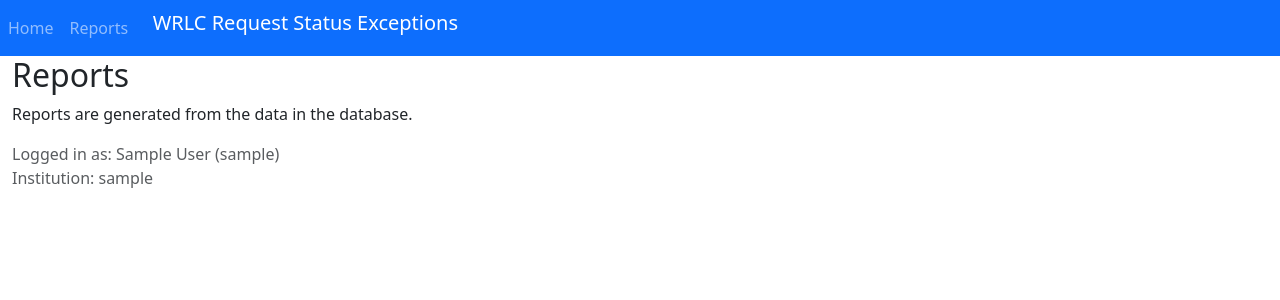
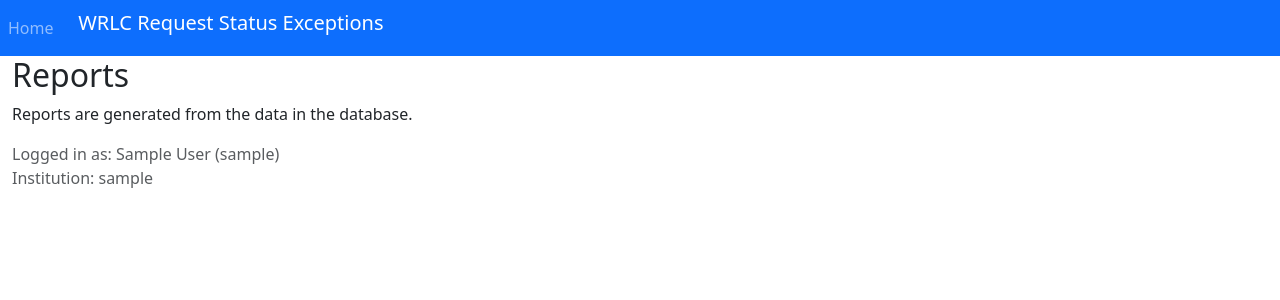
Before and after one commit to WRLC/enhancedExceptions, a Flask app: page / in a window 1280 px wide. Shown: the top 300 px of the page. Run offline with Flask 3, Linux system fonts and the light colour scheme; the visitor is signed in with stand-in values (Sample User, id 1).

Commit message:
fix menu

```diff
--- a/templates/base.html
+++ b/templates/base.html
@@ -13,9 +13,6 @@
                 <ul class="navbar-nav mr-auto">
                     <li class="nav-item active">
                         <a class="nav-link" href="{{ url_for('index') }}">Home</a>
-                    </li>
-                    <li class="nav-item">
-                        <a class="nav-link" href="{{ url_for('reports') }}">Reports</a>
                     </li>
                     {% if session['user_home'] == 'scf' %}
                         <li class="nav-item">
```
